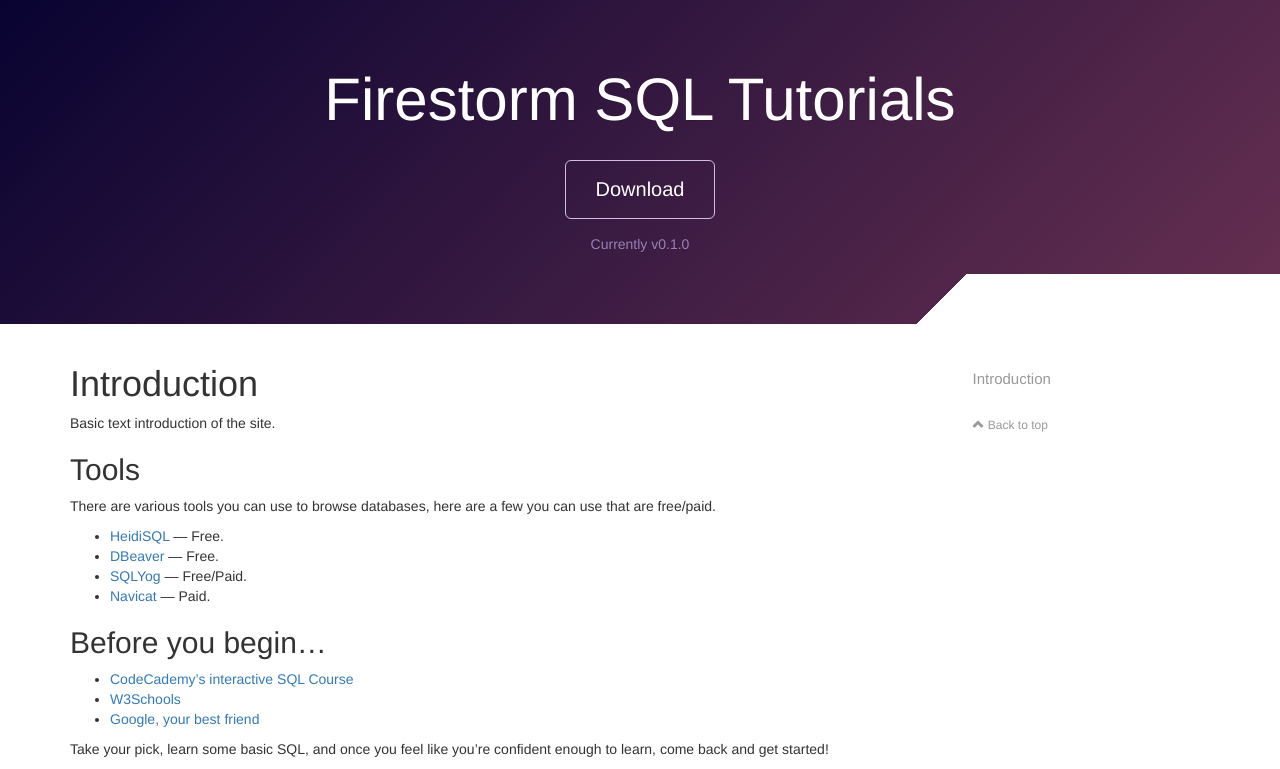
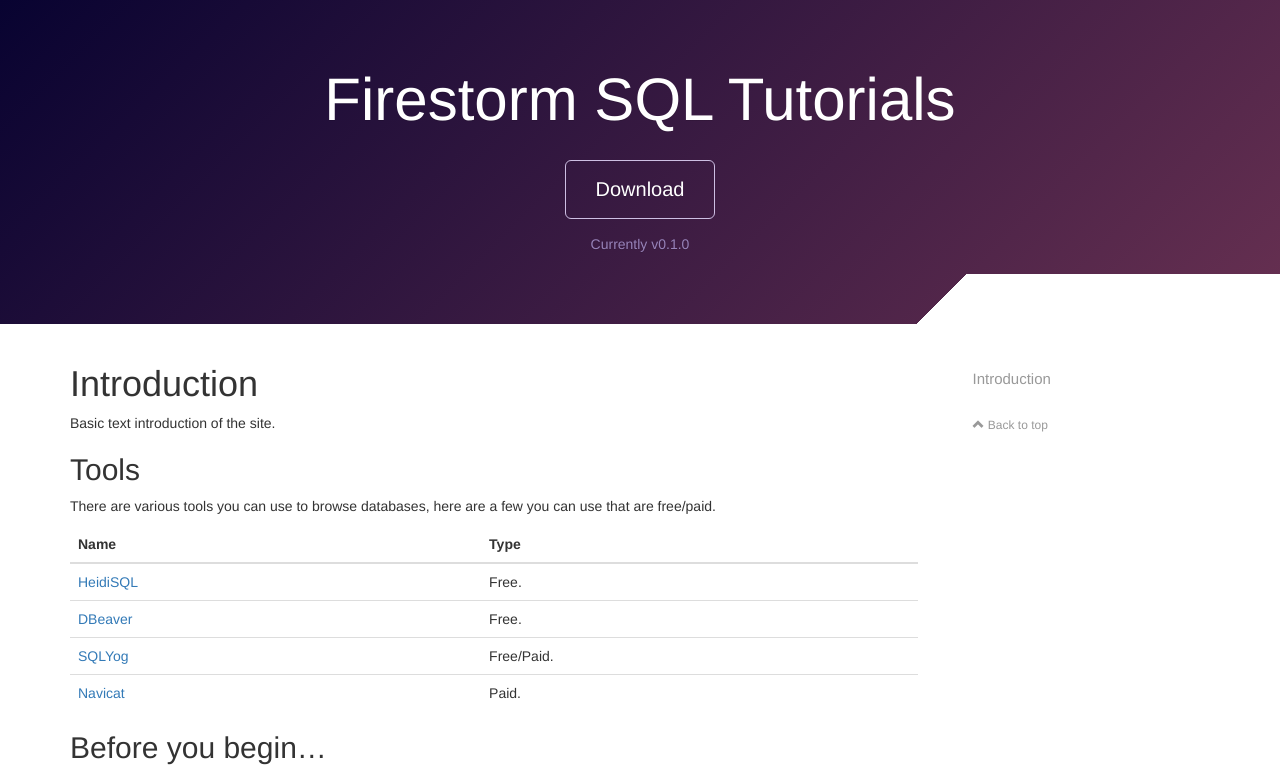
Before and after one commit to MehdiAria/MehdiAria.github.io, a Jekyll site: the page built from index.md, in a window 1280 px wide, cut to the strip 100-869 px from the top of the page. Built offline with Jekyll 4.4.1, drawn with Linux system fonts in a browser that asks for light colours; nearby versions of some CDN libraries; comment, search, counter and statistics services are not loaded.

Commit message:
Updated Index

```diff
--- a/index.md
+++ b/index.md
@@ -10,10 +10,13 @@ Basic text introduction of the site.
 ## Tools
 There are various tools you can use to browse databases, here are a few you can use that are free/paid.
 
-* [HeidiSQL](https://www.heidisql.com/) — Free.
-* [DBeaver](https://dbeaver.jkiss.org/) — Free.
-* [SQLYog](https://github.com/webyog/sqlyog-community/wiki/Downloads) — Free/Paid.
-* [Navicat](https://www.navicat.com/en/) — Paid.
+{:.table}
+| Name | Type |
+| ----- | ----------- |
+| [HeidiSQL](https://www.heidisql.com/) | Free.
+| [DBeaver](https://dbeaver.jkiss.org/) | Free.
+| [SQLYog](https://github.com/webyog/sqlyog-community/wiki/Downloads) | Free/Paid.
+| [Navicat](https://www.navicat.com/en/) | Paid.
 
 ## Before you begin...
 * [CodeCademy's interactive SQL Course](https://www.codecademy.com/learn/learn-sql)
```
